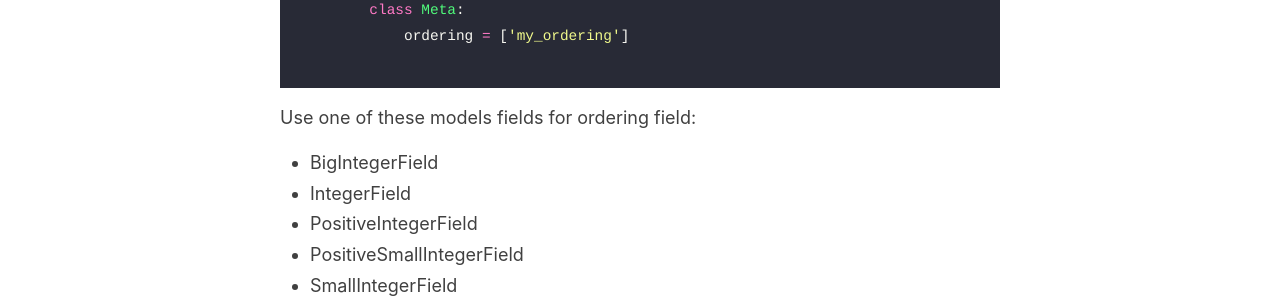
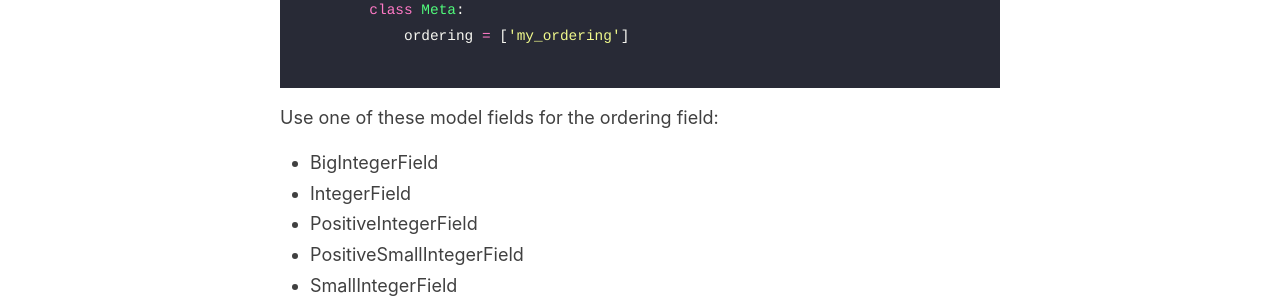
Before and after one commit to XAP-Software/XAP-Software.github.io, a Jekyll site: the page built from _posts/2022-04-28-django_admin_sortable2.md, in a window 1280 px wide. Shown: the part 1405-1705 px from the top of the page. Built offline with Jekyll 4.4.1, drawn with Linux system fonts in a browser that asks for light colours.

Commit message:
Update _posts/2022-04-28-django_admin_sortable2.md

````diff
--- a/_posts/2022-04-28-django_admin_sortable2.md
+++ b/_posts/2022-04-28-django_admin_sortable2.md
@@ -51,7 +51,7 @@ In `application/models.py` add ordering field. Any valid Python variable name wi
 
 ```
 
-Use one of these models fields for ordering field:
+Use one of these model fields for the ordering field:
 
 - BigIntegerField
 - IntegerField
````
